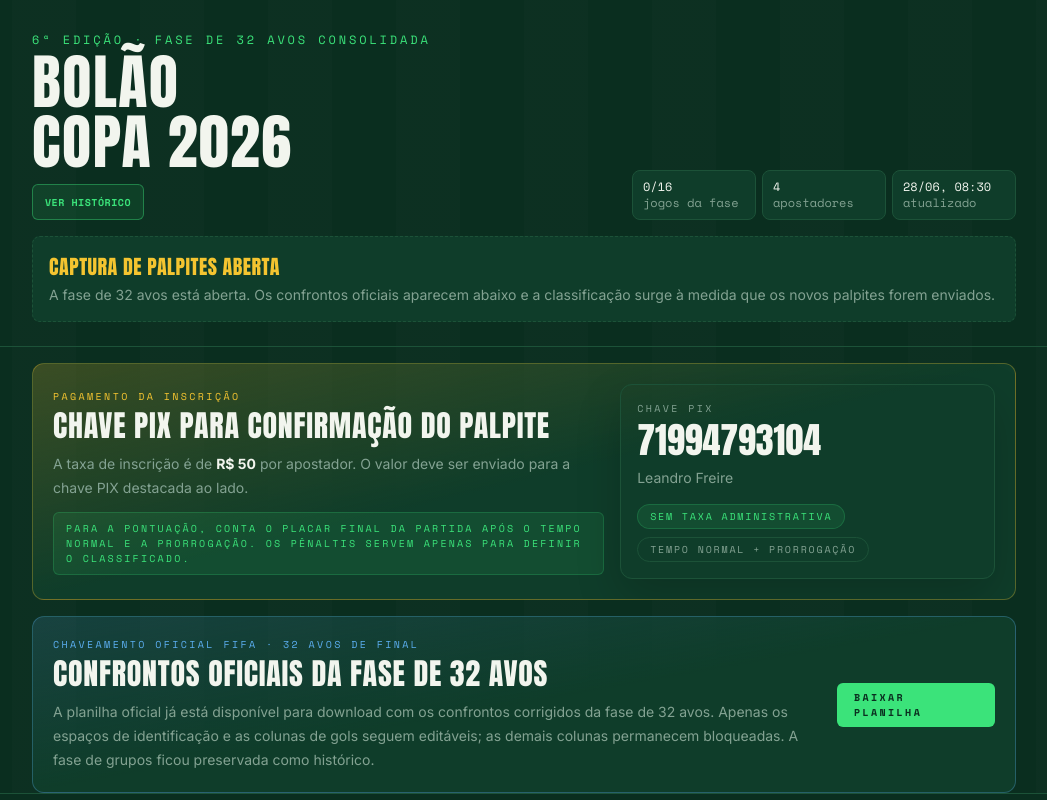
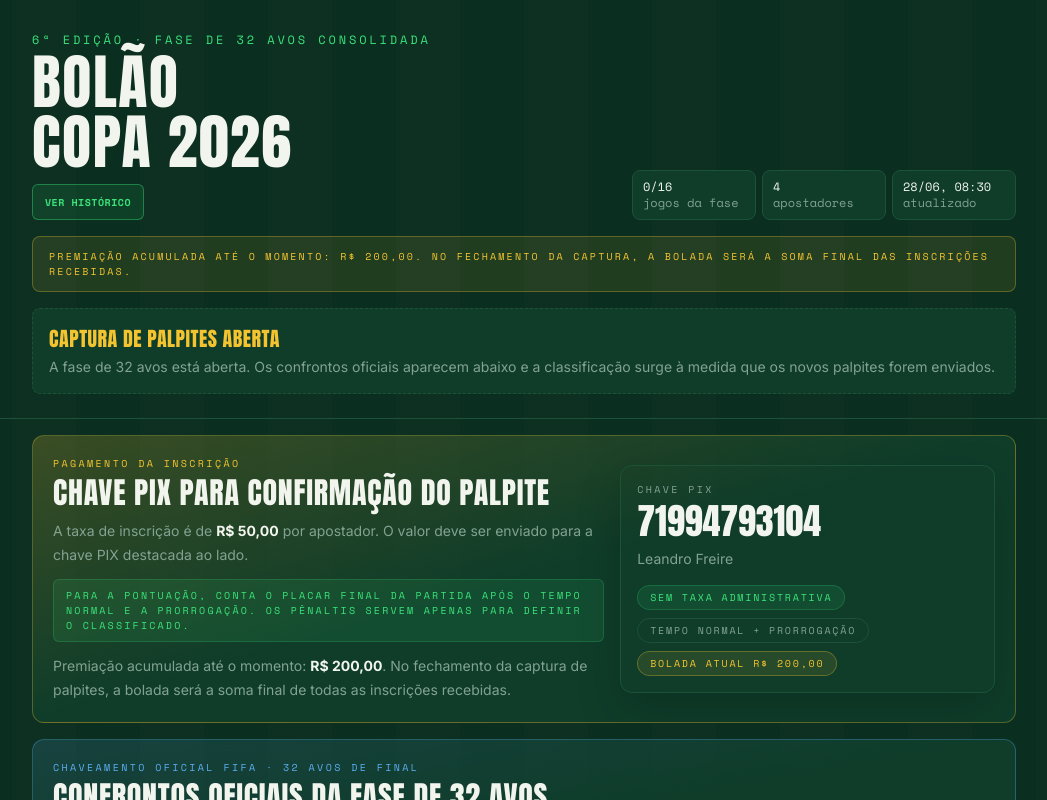
Before and after one commit to leandroclf/bolaocopa, a Next.js app: page / in a window 1280 px wide. Shown: the top 800 px of the page, without its empty margins (116-1163 px from the left). Built offline with nearby package versions, Linux system fonts and the light colour scheme.

Commit message:
Mostra bolada acumulada no site

```diff
--- a/src/app/page.tsx
+++ b/src/app/page.tsx
@@ -21,7 +21,7 @@ export default function Page() {
         totalMatches={s.metrics.totalMatches}
         leader={leader}
       />
-      <PaymentBlock />
+      <PaymentBlock totalParticipants={s.totalParticipants} entryFee={50} />
       <PhaseNotice />
       <DashboardTabs standings={s} liveStandings={live} bracket={bracket} />
       <footer className="mx-auto max-w-5xl px-5 pt-6 text-center">
--- a/src/components/PaymentBlock.tsx
+++ b/src/components/PaymentBlock.tsx
@@ -1,4 +1,5 @@
-export default function PaymentBlock() {
+export default function PaymentBlock({ totalParticipants, entryFee }: { totalParticipants: number; entryFee: number }) {
+  const currentPrize = totalParticipants * entryFee;
   return (
     <section className="mx-auto max-w-5xl px-5 pt-4">
       <div className="overflow-hidden rounded-xl border border-gold/30 bg-gradient-to-br from-gold/20 via-pitch-2 to-pitch-2">
@@ -9,12 +10,16 @@ export default function PaymentBlock() {
               Chave PIX para confirmação do palpite
             </h2>
             <p className="mt-2 text-sm leading-6 text-slatey">
-              A taxa de inscrição é de <strong className="text-chalk">R$ 50</strong> por apostador. O valor deve ser
-              enviado para a chave PIX destacada ao lado.
+              A taxa de inscrição é de <strong className="text-chalk">R$ {entryFee.toFixed(2).replace(".00", ",00")}</strong> por apostador.
+              O valor deve ser enviado para a chave PIX destacada ao lado.
             </p>
             <p className="mt-3 rounded-md border border-lime/20 bg-lime/10 px-3 py-2 font-mono text-[10px] uppercase tracking-[0.22em] text-lime">
               Para a pontuação, conta o placar final da partida após o tempo normal e a prorrogação. Os pênaltis
               servem apenas para definir o classificado.
+            </p>
+            <p className="mt-3 text-sm leading-6 text-slatey">
+              Premiação acumulada até o momento: <strong className="text-chalk">R$ {currentPrize.toFixed(2).replace(".00", ",00")}</strong>.
+              No fechamento da captura de palpites, a bolada será a soma final de todas as inscrições recebidas.
             </p>
           </div>
 
@@ -29,6 +34,9 @@ export default function PaymentBlock() {
               <span className="rounded-full border border-pitch-line bg-pitch-2 px-3 py-1 font-mono text-[10px] uppercase tracking-[0.18em] text-slatey">
                 tempo normal + prorrogação
               </span>
+              <span className="rounded-full border border-gold/30 bg-gold/10 px-3 py-1 font-mono text-[10px] uppercase tracking-[0.18em] text-gold">
+                bolada atual R$ {currentPrize.toFixed(2).replace(".00", ",00")}
+              </span>
             </div>
           </div>
         </div>
--- a/src/components/Scoreboard.tsx
+++ b/src/components/Scoreboard.tsx
@@ -12,6 +12,8 @@ export default function Scoreboard({
 }: {
   lastUpdated: string; totalParticipants: number; countedMatches: number; totalMatches: number; leader: StandingEntry | null;
 }) {
+  const entryFee = 50;
+  const prizeNow = totalParticipants * entryFee;
   return (
     <header className="border-b border-pitch-line">
       <div className="mx-auto max-w-5xl px-5 pb-4 pt-6 sm:pb-6 sm:pt-8">
@@ -47,6 +49,11 @@ export default function Scoreboard({
           </div>
         </div>
 
+        <div className="mt-4 rounded-lg border border-gold/30 bg-gold/10 px-4 py-3 font-mono text-[10px] uppercase tracking-[0.22em] text-gold">
+          Premiação acumulada até o momento: R$ {prizeNow.toFixed(2).replace(".00", ",00")}. No fechamento da captura,
+          a bolada será a soma final das inscrições recebidas.
+        </div>
+
         {countedMatches === 0 || !leader ? (
           <div className="mt-4 rounded-lg border border-dashed border-pitch-line bg-pitch-2 px-4 py-4">
             <p className="font-display text-xl tracking-wide text-gold">CAPTURA DE PALPITES ABERTA</p>
```
